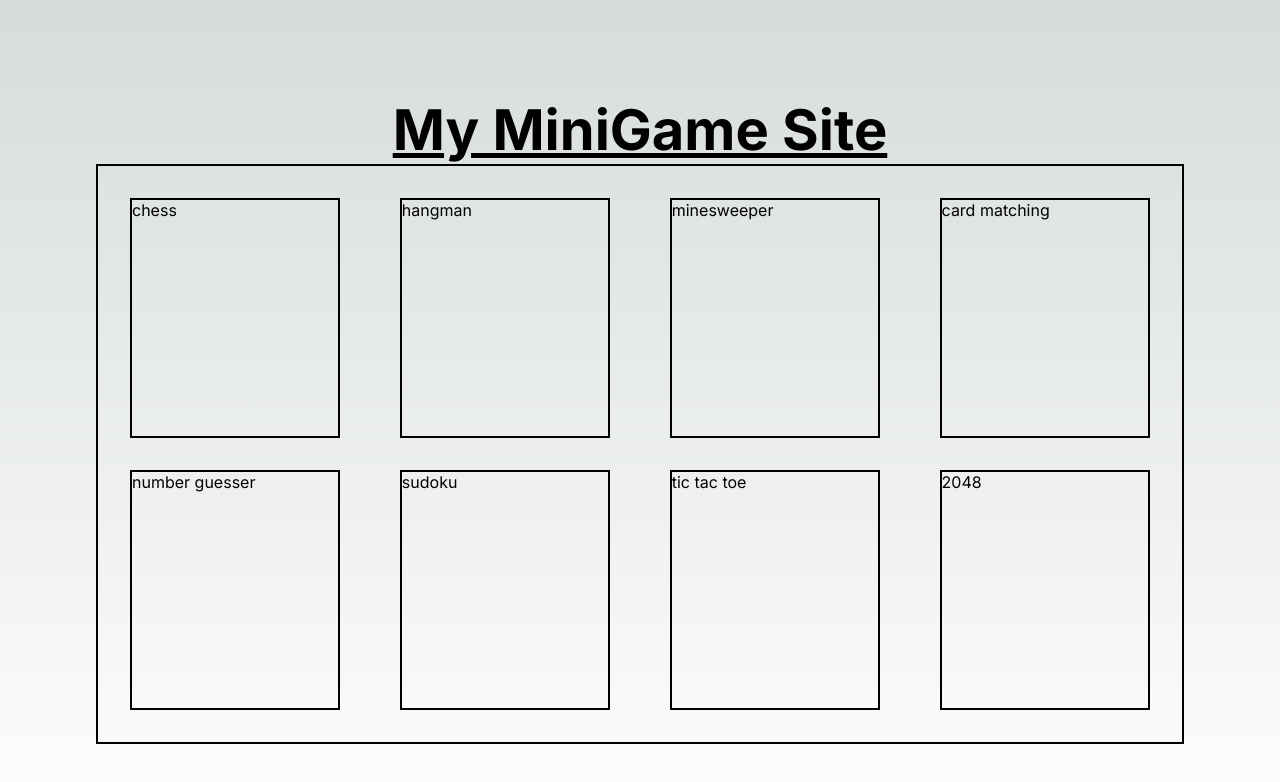
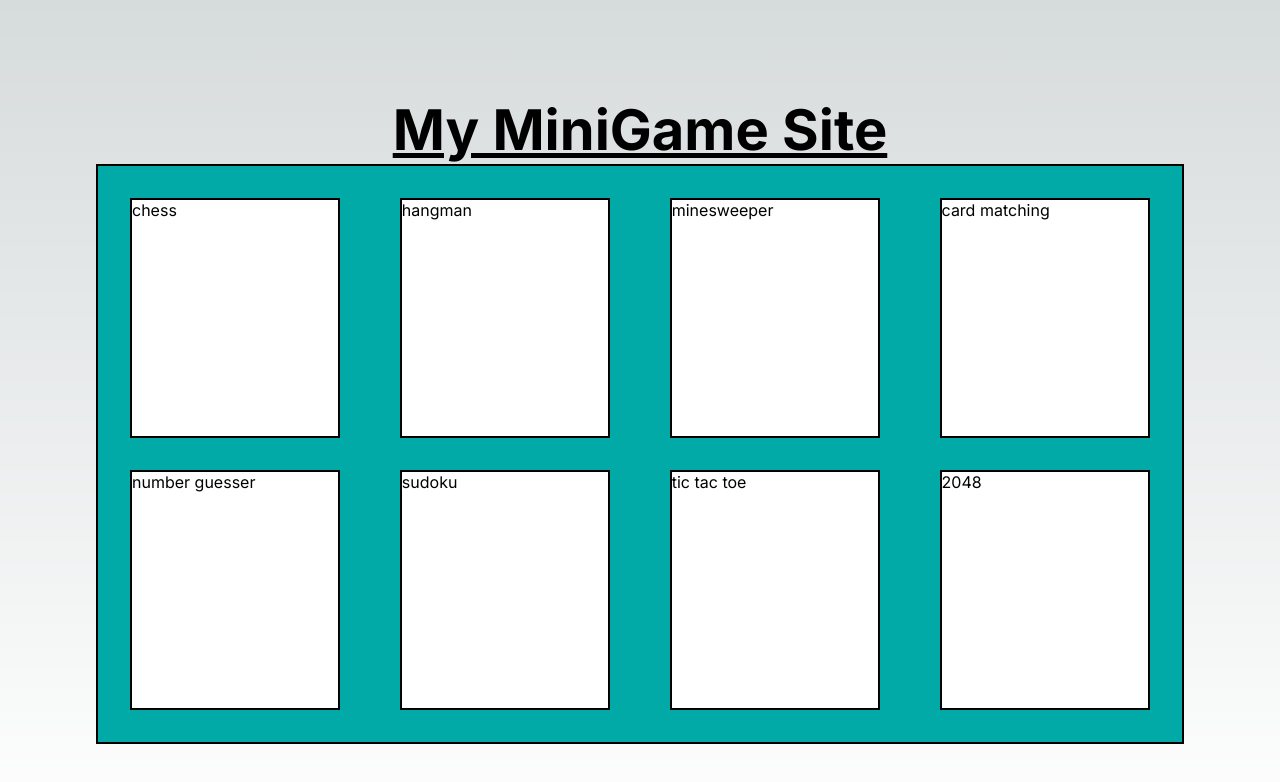
Before and after one commit to LiamJMiller/mini-game-app, a Next.js app: page / in a window 1280 px wide. Shown: the top 782 px of the page. Built offline with nearby package versions, Linux system fonts and the light colour scheme.

Commit message:
added some colour

```diff
--- a/src/app/page.scss
+++ b/src/app/page.scss
@@ -14,6 +14,7 @@
     flex-direction: row;
     justify-content: space-between;
     flex-wrap: wrap;
+    background-color: #01aaa7;
   }
 
   &__game-tile {
@@ -21,5 +22,6 @@
     margin: 1rem;
     width: 20%;
     border: 2px black solid;
+    background-color: #ffffff;
   }
 }
```
